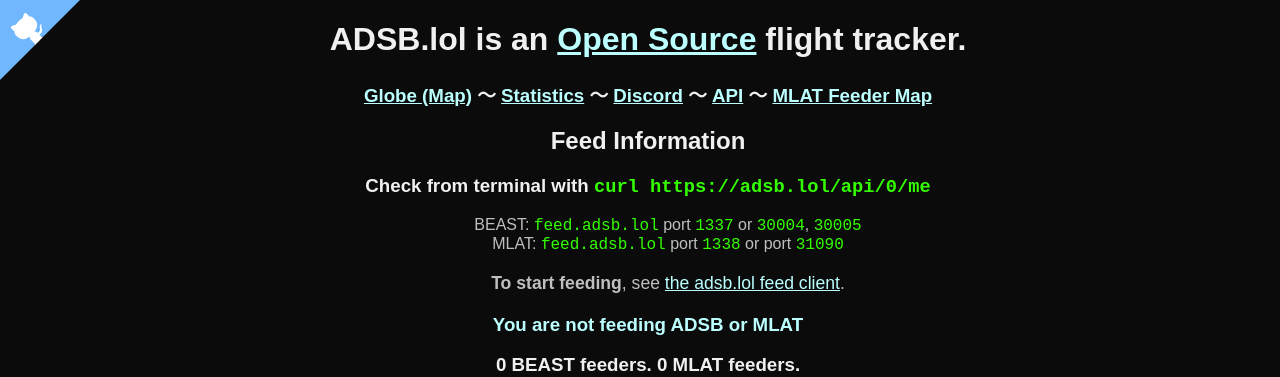
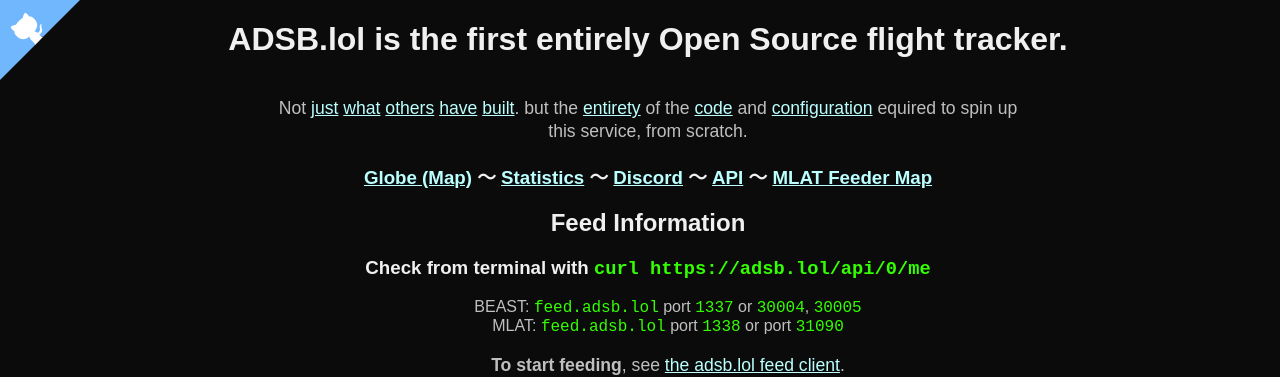
Before and after one commit to adsblol/api, a FastAPI app: page / in a window 1280 px wide. Shown: the top 377 px of the page. Run offline with FastAPI, Linux system fonts and the light colour scheme; data that the repository does not hold is empty.

Commit message:
Update index.html
Signed-off-by: katlol <1695469+katlol@users.noreply.github.com>

```diff
--- a/templates/index.html
+++ b/templates/index.html
@@ -138,7 +138,21 @@
 
     </style>
     <div id="container">
-        <h1>ADSB.lol is an <a href="https://github.com/adsblol/">Open Source</a> flight tracker.</h1>
+        <h1>ADSB.lol is the first entirely Open Source flight tracker.</h1>
+        <p>Not
+            <a href="https://github.com/wiedehopf/tar1090">just</a>
+            <a href="https://github.com/wiedehopf/readsb">what</a>
+            <a href="https://github.com/wiedehopf/mlat-server">others</a>
+            <a href="https://www.mictronics.de/aircraft-database/">have</a>
+            <a href="https://sdr-enthusiasts.gitbook.io/ads-b/">built</a>.
+            but the
+            <a href="https://github.com/adsblol">entirety</a>
+            of the
+            <a href="https://github.com/adsblol/api">code</a>
+            and
+            <a href="https://github.com/adsblol/infra">configuration</a>
+            equired to spin up this service, from scratch.</p>
+
         <h3>
             <a href="https://globe.adsb.lol/">Globe (Map)</a> &#12316;
             <a href="https://adsb.lol/stats">Statistics</a> &#12316;
```
